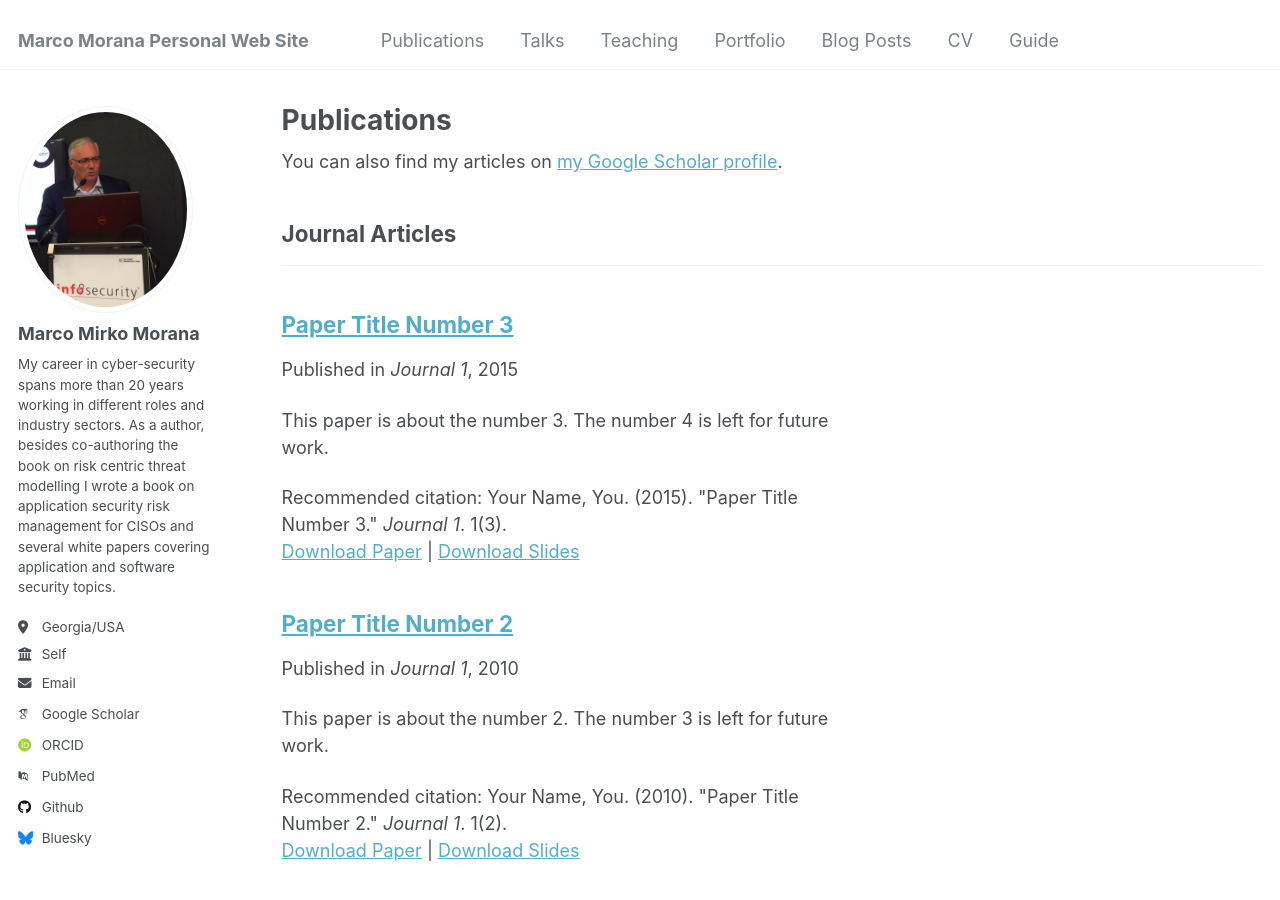
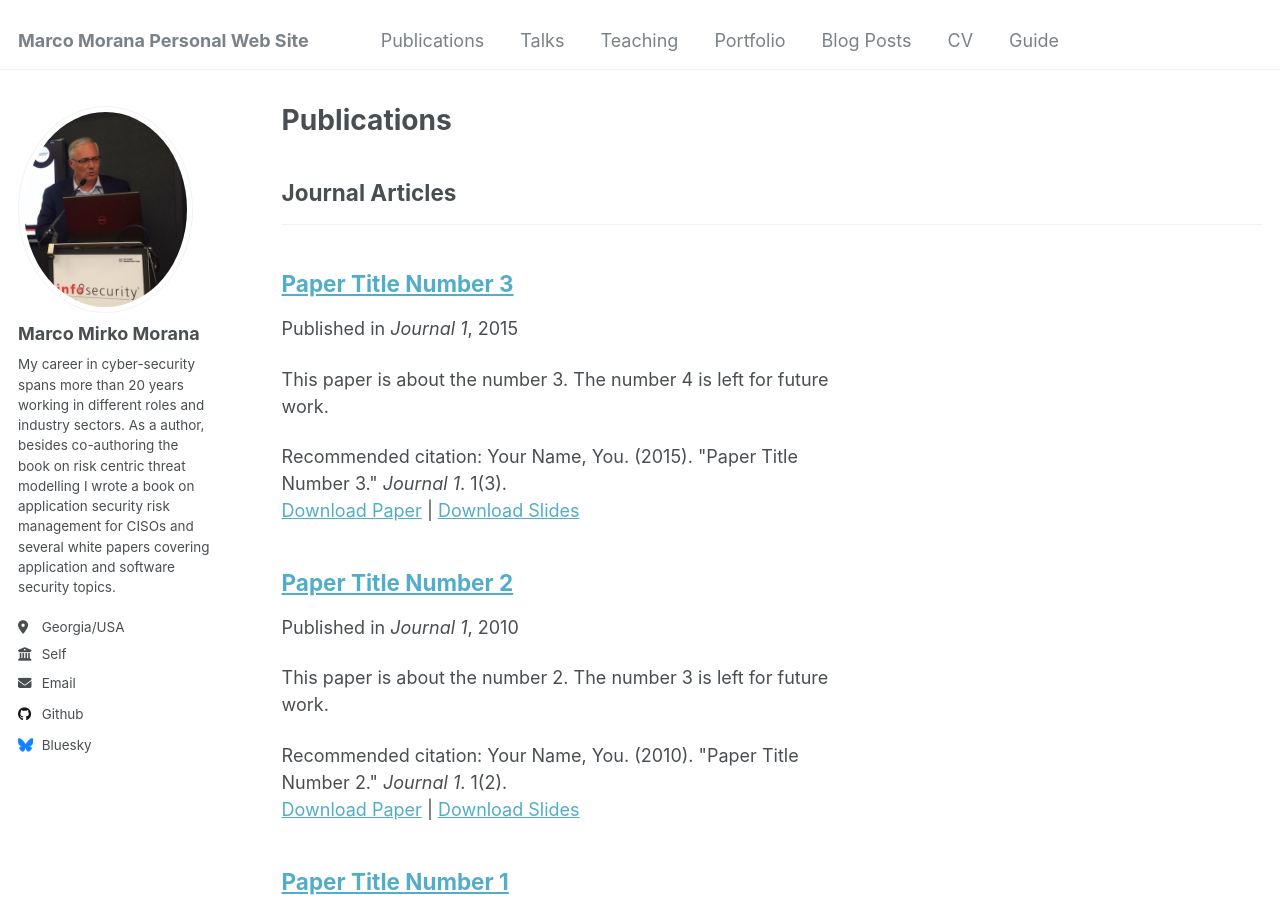
Before and after one commit to mmorana1/marcom, a Jekyll site: the page built from _pages/publications.html, in a window 1280 px wide and 900 px high. Built offline with Jekyll 4.4.1, drawn with Linux system fonts in a browser that asks for light colours; some web fonts are replaced; part of the change alters nothing that is shown.

Commit message:
Update _config.yml

```diff
--- a/_config.yml
+++ b/_config.yml
@@ -29,16 +29,6 @@ author:
   employer         : "Self"
   uri              : # URL
   email            : "marco.m.morana@gmail.com"
-
-  # Academic websites
-  arxiv            : # URL - Update with the correct link to your profile
-  googlescholar    : "https://scholar.google.com/citations?user=PS_CX0AAAAAJ"
-  impactstory      : # URL
-  orcid            : "http://orcid.org/yourorcidurl"
-  semantic         : # URL
-  pubmed           : "https://www.ncbi.nlm.nih.gov/pubmed/?term=john+snow"
-  researchgate     : # URL
-  scopus           : # URL
 
   # Repositories and software development
   bitbucket        : # Username - Update with your username on the site
@@ -77,7 +67,7 @@ author:
 # Publication Category - The following the list of publication categories and their headings
 publication_category:
   books:
-    title: 'Books'
+    title: 'Risk Centric Threat Modeling: Process for Attack Simulation and Threat Analysis'
   manuscripts:
     title: 'Journal Articles'
   conferences:
```
